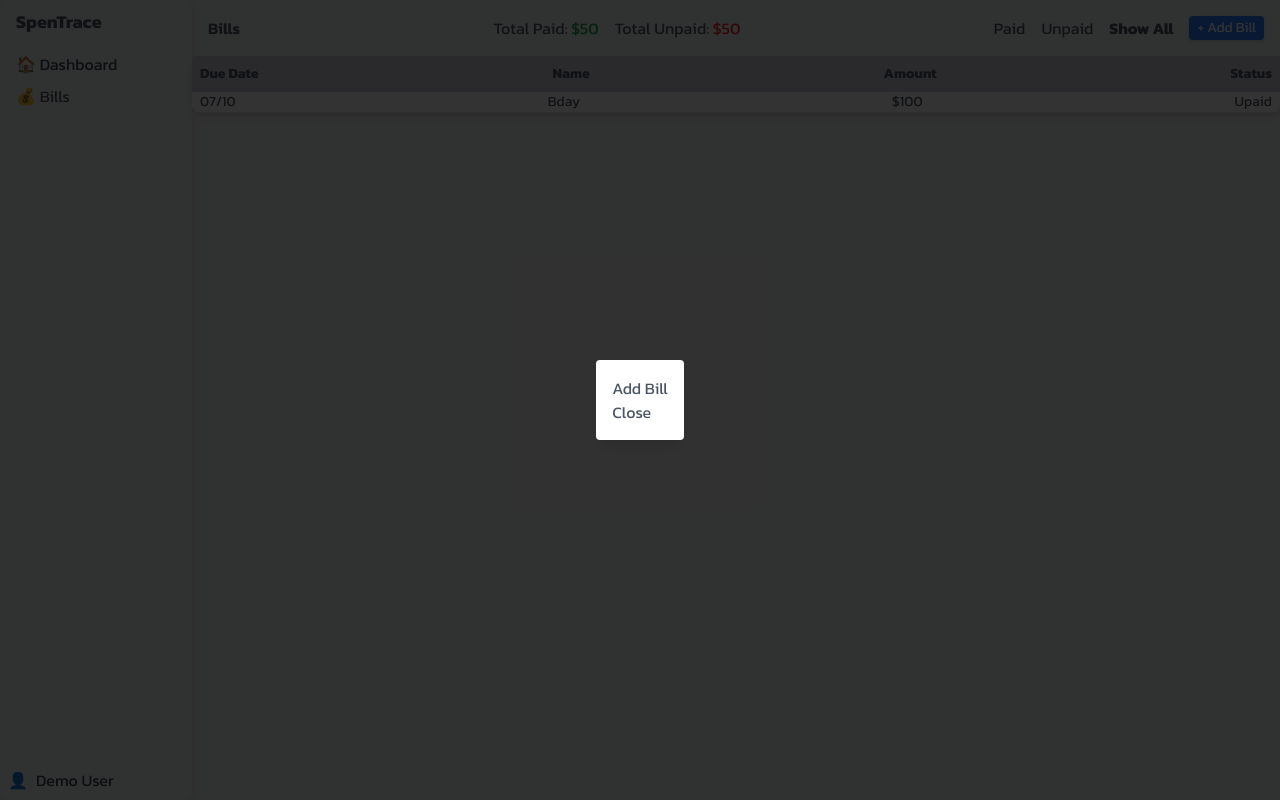
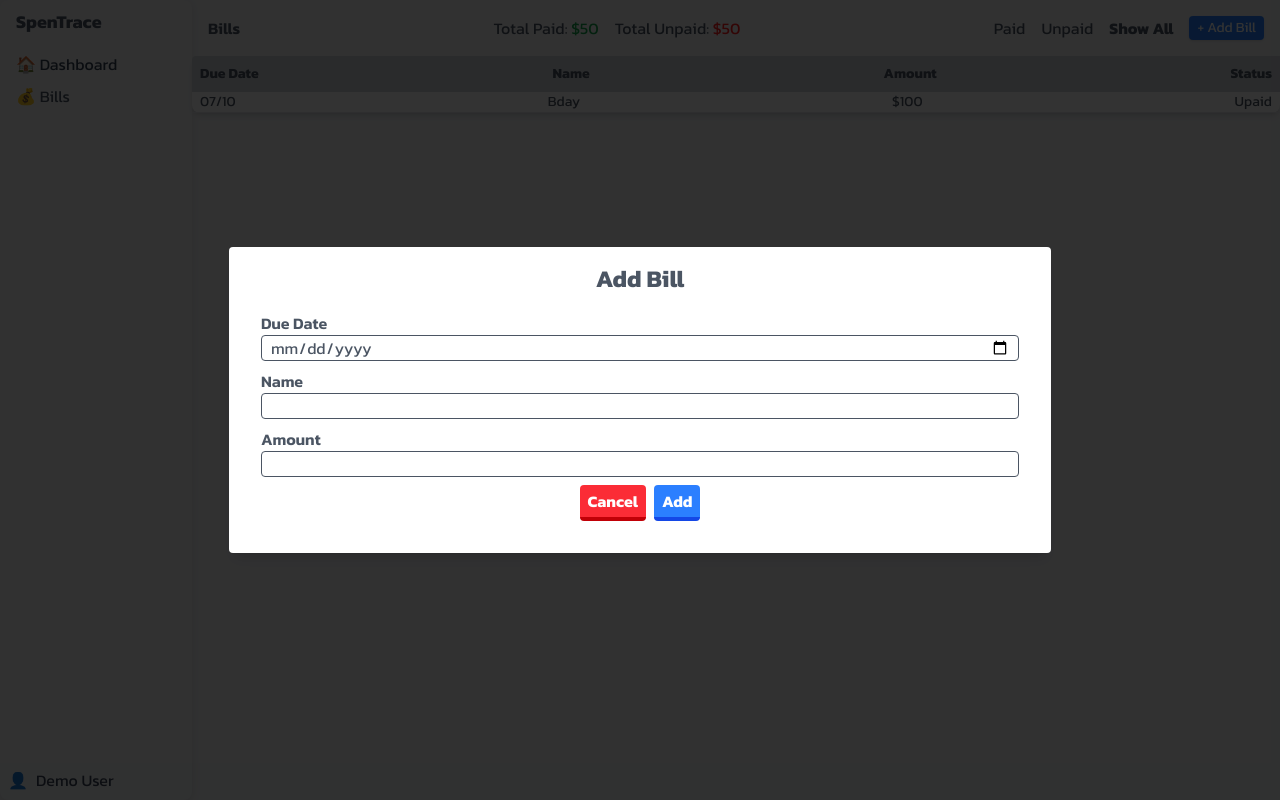
Before and after one commit to Bernard-Calma/spentrace, a Next.js app: page /demo/bills in a window 1280 px wide. Both pictures are taken after a click on the button "+ Add Bill". Built offline with nearby package versions, Linux system fonts and the light colour scheme.

Commit message:
feat(Add Bill): Buttons
Add buttons

```diff
--- a/app/demo/bills/components/Add.tsx
+++ b/app/demo/bills/components/Add.tsx
@@ -1,11 +1,76 @@
+"use client";
+
+import { useState } from "react";
+
 const AddBill: React.FC<{ handleToggleAdd: () => void }> = ({
   handleToggleAdd,
 }) => {
+  const [newBill, setNewBill] = useState({
+    dueDate: Date.now(),
+    name: "",
+    amount: 0,
+    paid: false,
+  });
+
+  const handleChange = (e: any) => {
+    setNewBill({
+      ...newBill,
+      [e.target.name]: e.target.value,
+    });
+  };
+
+  const handleSubmitAddBill = (e: any) => {
+    e.preventDefault();
+    console.log(newBill);
+  };
   return (
     <div className="overlay flex items-center justify-center">
       <div className="modal-content bg-white p-4 rounded shadow-lg">
-        <h2>Add Bill</h2>
-        <button onClick={handleToggleAdd}>Close</button>
+        <h2 className="text-2xl font-bold text-center">Add Bill</h2>
+        <form onSubmit={handleSubmitAddBill} className="p-4">
+          <label htmlFor="dueDate" className="text-md font-semibold">
+            Due Date
+          </label>
+          <input
+            type="date"
+            name="dueDate"
+            className="w-full border px-2 mb-2 rounded"
+            onChange={handleChange}
+          />
+          <label htmlFor="name" className="text-md font-semibold">
+            Name
+          </label>
+          <input
+            type="text"
+            name="name"
+            className="w-full border px-2 mb-2 rounded"
+            onChange={handleChange}
+          />
+          <label htmlFor="amount" className="text-md font-semibold">
+            Amount
+          </label>
+          <input
+            type="number"
+            name="amount"
+            className="w-full border px-2 mb-2 rounded"
+            onChange={handleChange}
+          />
+          <div className="flex justify-center gap-2">
+            {" "}
+            <button
+              onClick={handleToggleAdd}
+              className="bg-red-500 hover:bg-red-400 text-white font-bold py-1 px-2 border-b-4 border-red-700 hover:border-red-500 rounded"
+            >
+              Cancel
+            </button>
+            <button
+              type="submit"
+              className="bg-blue-500 hover:bg-blue-400 text-white font-bold py-1 px-2 border-b-4 border-blue-700 hover:border-blue-500 rounded"
+            >
+              Add
+            </button>
+          </div>
+        </form>
       </div>
     </div>
   );
```
